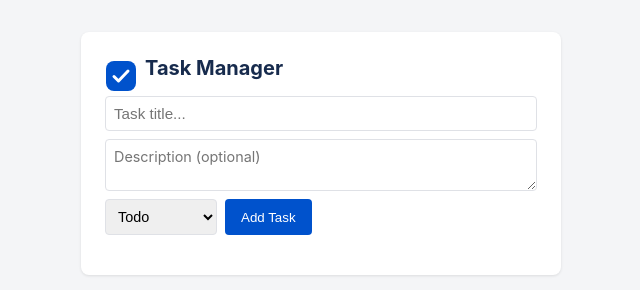
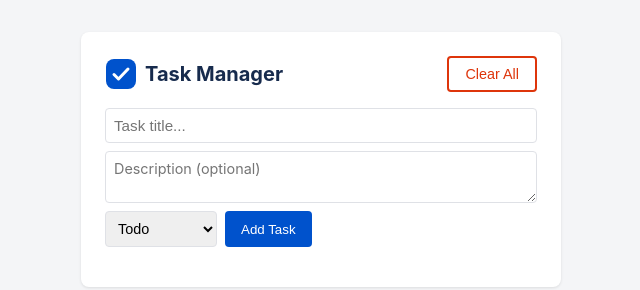
Before and after one commit to meerabshafique-cloud/QAchatBot, a website: page public/index.html in a window 1280 px wide. Shown: the whole page, without its empty margins (319-959 px from the left). Drawn offline with Linux system fonts and the light colour scheme; no server answers.

Commit message:
Add Clear All button to task manager with bulk delete API

```diff
--- a/public/app.js
+++ b/public/app.js
@@ -83,6 +83,13 @@ async function deleteTask(id) {
   await loadTasks();
 }
 
+async function clearAllTasks() {
+  if (confirm('Delete all tasks?')) {
+    await fetch('/api/tasks', { method: 'DELETE' });
+    await loadTasks();
+  }
+}
+
 form.addEventListener('submit', (e) => {
   e.preventDefault();
   const title = titleInput.value.trim();
@@ -95,4 +102,6 @@ form.addEventListener('submit', (e) => {
   statusInput.value = 'todo';
 });
 
+document.getElementById('clear-all-btn').addEventListener('click', clearAllTasks);
+
 loadTasks();
--- a/public/index.html
+++ b/public/index.html
@@ -12,6 +12,7 @@
     <div class="header">
       <img src="logo.svg" alt="Logo" class="logo" />
       <h1>Task Manager</h1>
+      <button id="clear-all-btn" type="button">Clear All</button>
     </div>
     <form id="add-form">
       <input type="text" id="title-input" placeholder="Task title..." autocomplete="off" required />
--- a/public/style.css
+++ b/public/style.css
@@ -24,6 +24,24 @@ body {
   display: flex;
   align-items: center;
   gap: 0.5rem;
+  margin-bottom: 1rem;
+}
+
+#clear-all-btn {
+  margin-left: auto;
+  padding: 0.5rem 1rem;
+  border: 2px solid #de350b;
+  background: transparent;
+  color: #de350b;
+  border-radius: 4px;
+  cursor: pointer;
+  font-size: 0.9rem;
+  font-weight: 500;
+}
+
+#clear-all-btn:hover {
+  background: #de350b;
+  color: #fff;
 }
 
 .logo {
@@ -33,8 +51,7 @@ body {
 
 h1 {
   font-size: 1.25rem;
-  margin-top: 0;
-  margin-bottom: 1rem;
+  margin: 0;
 }
 
 #add-form {
--- a/server.js
+++ b/server.js
@@ -88,6 +88,11 @@ app.delete('/api/tasks/:id', (req, res) => {
   res.json(removed);
 });
 
+app.delete('/api/tasks', (req, res) => {
+  writeTasks([]);
+  res.status(204).send();
+});
+
 app.listen(PORT, () => {
   console.log(`QAchatBot Task Manager listening on http://localhost:${PORT}`);
 });
```
